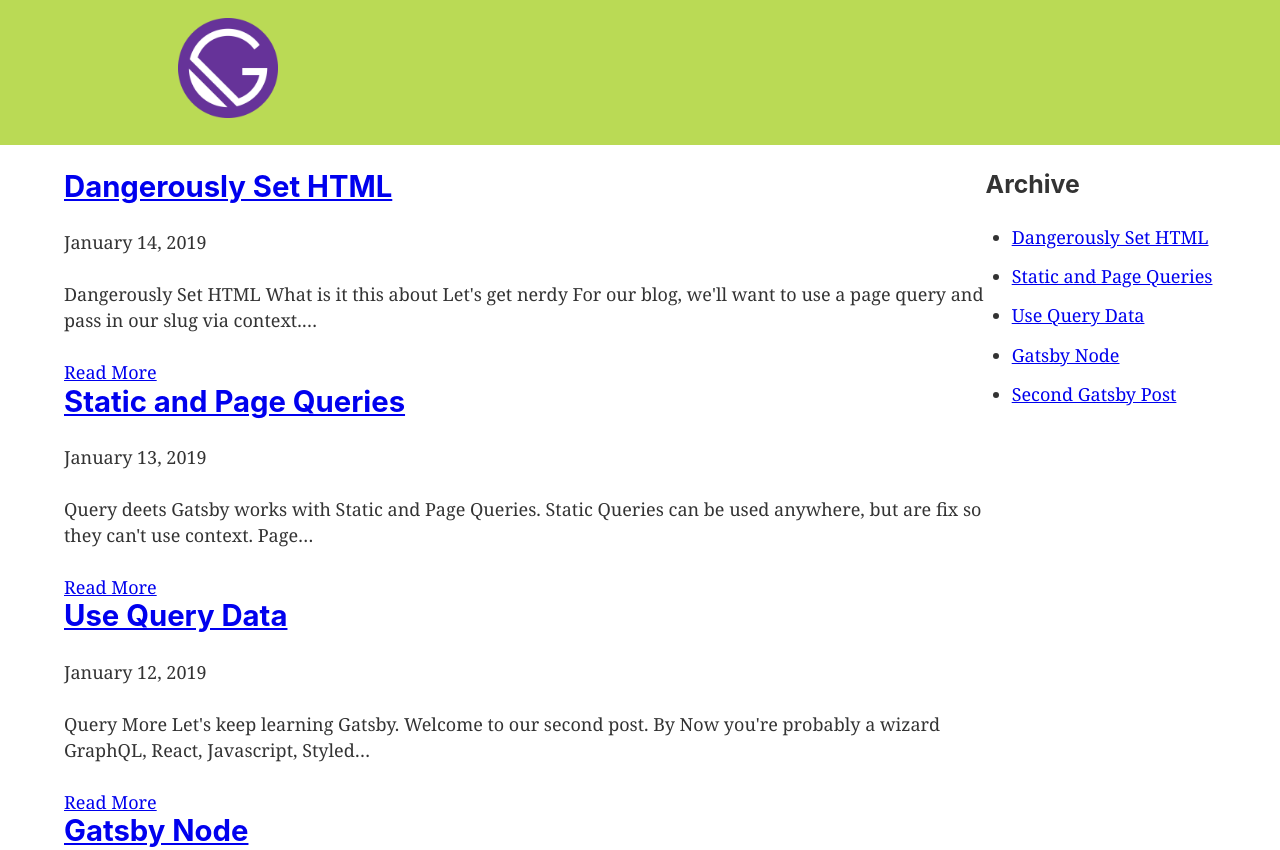
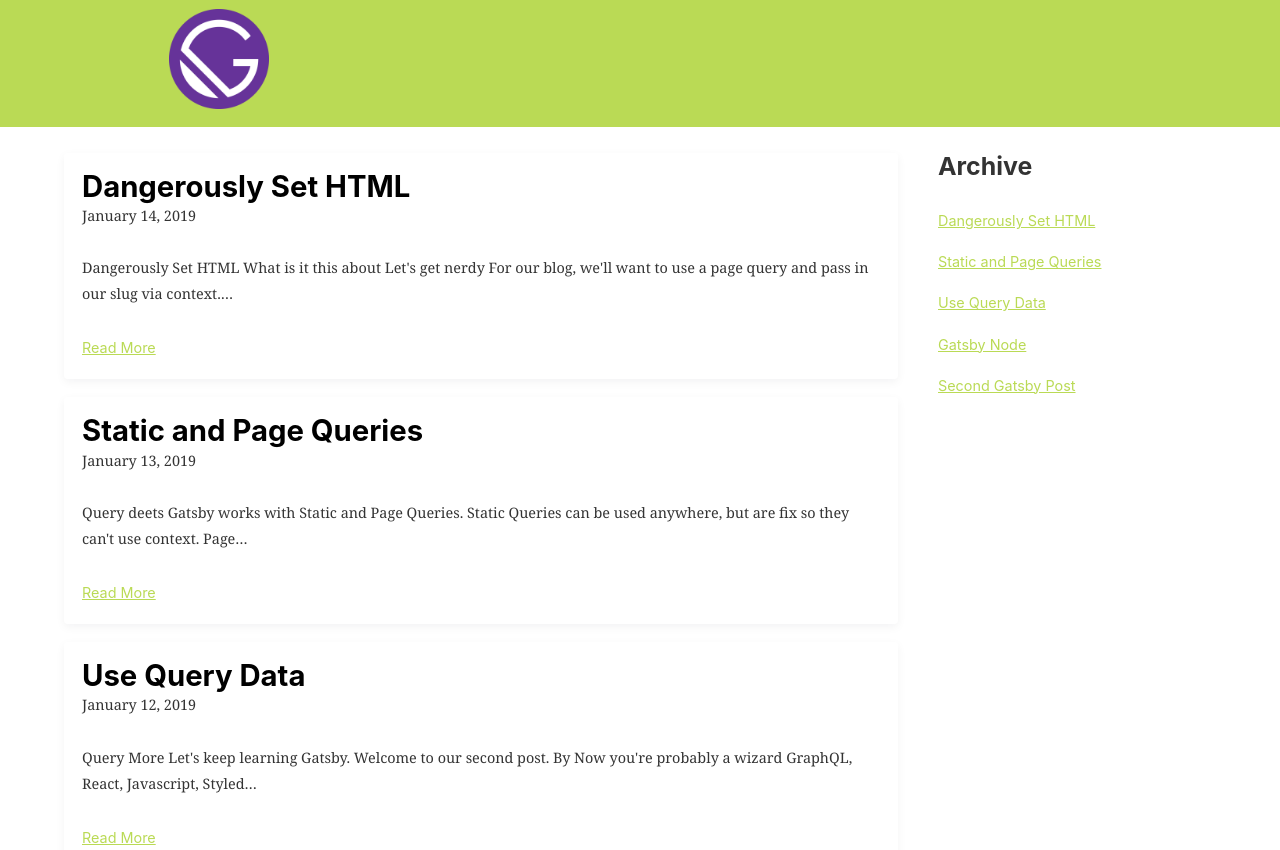
Before and after one commit to Moskowitza/gatsbyTut, a Gatsby site: page / in a window 1280 px wide. Shown: the top 850 px of the page. Built offline with nearby package versions, Linux system fonts and the light colour scheme; Gatsby itself is replaced by a stand-in of ours.

Commit message:
more styled components

```diff
--- a/src/components/archive.js
+++ b/src/components/archive.js
@@ -1,6 +1,22 @@
 import React from 'react'
 import { Link, StaticQuery, graphql } from 'gatsby'
+import styled from 'styled-components'
 
+const ArchiveList = styled.ul`
+  padding: 0px;
+  margin: 0px;
+  list-style: none;
+  a {
+    font-family: -apple-system, BlinkMacSystemFont, 'Segoe UI', Roboto, Oxygen,
+      Ubuntu, Cantarell, 'Open Sans', 'Helvetica Neue', sans-serif;
+    font-size: 0.8rem;
+    text-decoration: underline;
+    color: #bada55;
+  }
+  a:hover {
+    color: purple;
+  }
+`
 const POST_ARCHIVE_QUERY = graphql`
   query BlogPostArchive {
     allMarkdownRemark(
@@ -26,7 +42,7 @@
       <>
         <aside>
           <h3>Archive</h3>
-          <ul>
+          <ArchiveList>
             {allMarkdownRemark.edges.map(edge => (
               <li key={edge.node.frontmatter.slug}>
                 <Link to={`/posts${edge.node.frontmatter.slug}`}>
@@ -34,7 +50,7 @@
                 </Link>
               </li>
             ))}
-          </ul>
+          </ArchiveList>
         </aside>
       </>
     )}
--- a/src/components/header.js
+++ b/src/components/header.js
@@ -14,7 +14,7 @@
 const HeaderContainer = styled.div`
   margin: 0 auto;
   max-width: 960px;
-  padding: 1rem;
+  padding: 0.5rem;
 `
 
 const Header = ({ siteTitle }) => (
--- a/src/components/layout.js
+++ b/src/components/layout.js
@@ -10,7 +10,8 @@
   max-width: 90%;
   margin: 0 auto;
   display: grid;
-  grid-template-columns: 4fr 1fr;
+  grid-template-columns: 3fr 1fr;
+  grid-gap: 40px;
 `
 const Layout = ({ children }) => (
   <StaticQuery
--- a/src/components/listing.js
+++ b/src/components/listing.js
@@ -1,6 +1,33 @@
 import React from 'react'
 import { Link, StaticQuery, graphql } from 'gatsby'
+import styled from 'styled-components'
 
+const Post = styled.article`
+  box-shadow: 0px 3px 10px rgba(25, 17, 34, 0.05);
+  padding: 1rem;
+  border-radius: 4px;
+  margin-bottom: 1rem;
+  a {
+    color: #000000;
+    text-decoration: none;
+  }
+  p {
+    font-size: 0.8rem;
+  }
+  h2 {
+    margin-bottom: 0;
+  }
+  .read-more {
+    font-family: -apple-system, BlinkMacSystemFont, 'Segoe UI', Roboto, Oxygen,
+      Ubuntu, Cantarell, 'Open Sans', 'Helvetica Neue', sans-serif;
+    font-size: 0.8rem;
+    text-decoration: underline;
+    color: #bada55;
+  }
+  .read-more:hover {
+    color: purple;
+  }
+`
 const LISTING_QUERY = graphql`
   query BlogPostListing {
     allMarkdownRemark(
@@ -25,14 +52,16 @@
     query={LISTING_QUERY}
     render={({ allMarkdownRemark }) =>
       allMarkdownRemark.edges.map(edge => (
-        <article key={edge.node.frontmatter.slug}>
+        <Post key={edge.node.frontmatter.slug}>
           <Link to={`/posts${edge.node.frontmatter.slug}`}>
             <h2>{edge.node.frontmatter.title}</h2>
           </Link>
           <p>{edge.node.frontmatter.date}</p>
           <p>{edge.node.excerpt}</p>
-          <Link to={`/posts${edge.node.frontmatter.slug}`}>Read More</Link>
-        </article>
+          <Link class="read-more" to={`/posts${edge.node.frontmatter.slug}`}>
+            Read More
+          </Link>
+        </Post>
       ))
     }
   />
```
